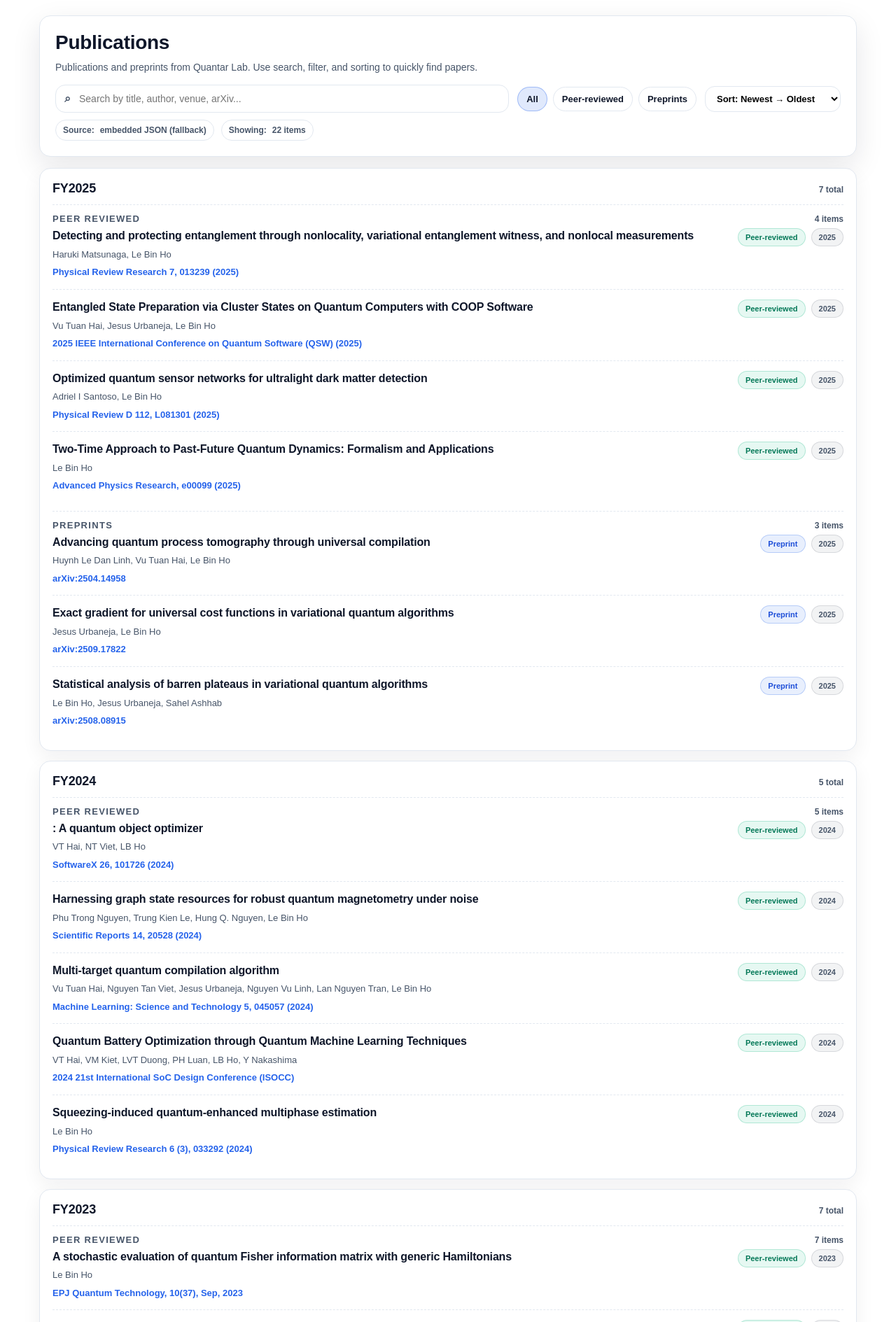
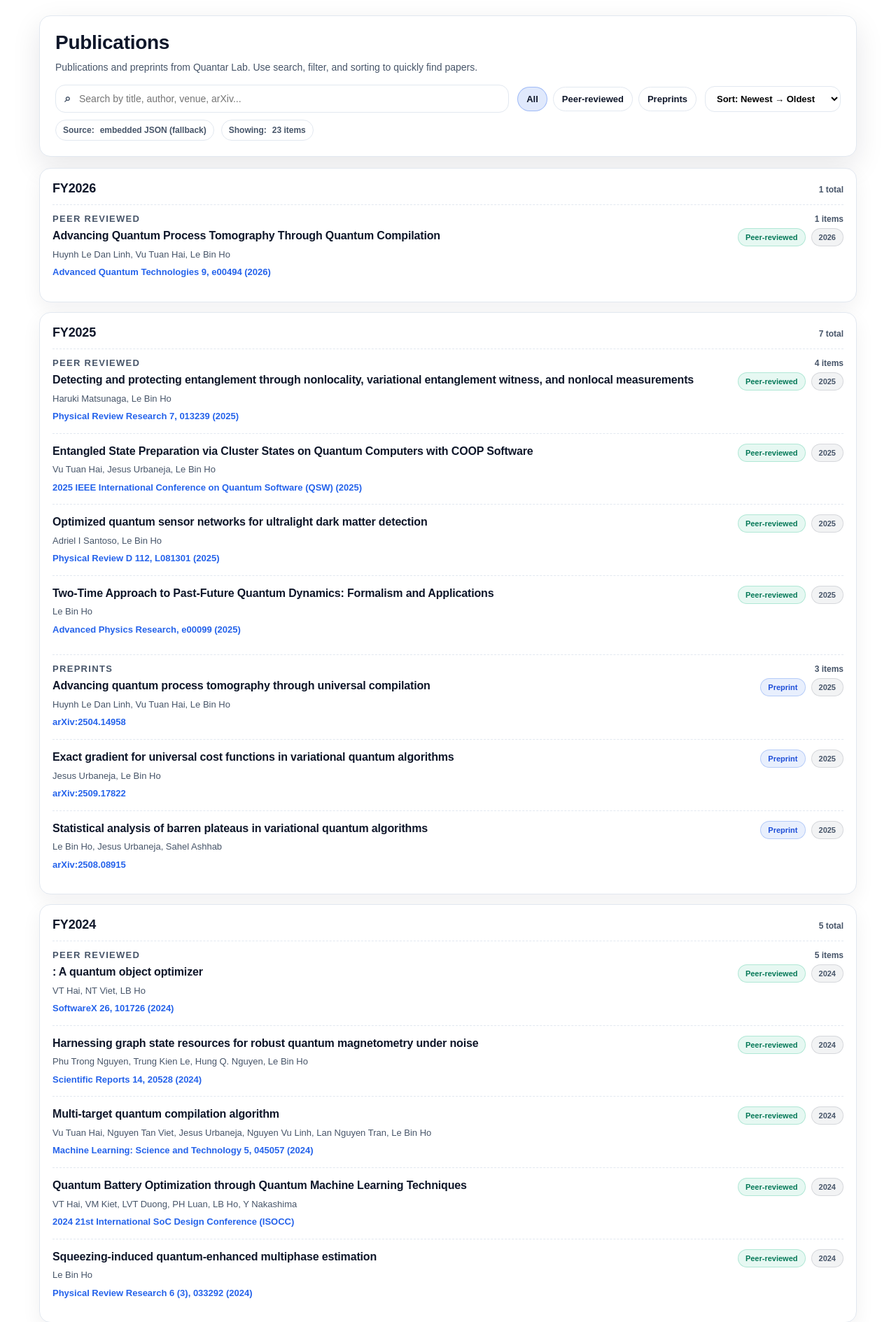
Before and after one commit to echkon/quantumLab, a Django app: page /users/publication/ in a window 1280 px wide. Shown: the part 62-1951 px from the top of the page at 70% size. Run offline with Django 5.2, Linux system fonts and the light colour scheme.

Commit message:
add something new

```diff
--- a/users/templates/publication.html
+++ b/users/templates/publication.html
@@ -647,6 +647,8 @@
     <script id="pubData" type="application/json">
 {
   "publications": [
+    {"fy":2026,"type":"peer","title":"Advancing Quantum Process Tomography Through Quantum Compilation","authors":"Huynh Le Dan Linh, Vu Tuan Hai, Le Bin Ho","venue":"Advanced Quantum Technologies 9, e00494 (2026)","year":2026,"link":"https://advanced.onlinelibrary.wiley.com/doi/full/10.1002/qute.202500494"},
+
     {"fy":2025,"type":"peer","title":"Optimized quantum sensor networks for ultralight dark matter detection","authors":"Adriel I Santoso, Le Bin Ho","venue":"Physical Review D 112, L081301 (2025)","year":2025,"link":"https://journals.aps.org/prd/abstract/10.1103/rv43-54zq"},
     {"fy":2025,"type":"peer","title":"Two-Time Approach to Past-Future Quantum Dynamics: Formalism and Applications","authors":"Le Bin Ho","venue":"Advanced Physics Research, e00099 (2025)","year":2025,"link":"https://advanced.onlinelibrary.wiley.com/doi/full/10.1002/apxr.202500099"},
     {"fy":2025,"type":"peer","title":"Entangled State Preparation via Cluster States on Quantum Computers with COOP Software","authors":"Vu Tuan Hai, Jesus Urbaneja, Le Bin Ho","venue":"2025 IEEE International Conference on Quantum Software (QSW) (2025)","year":2025,"link":"https://ieeexplore.ieee.org/abstract/document/11134319"},
```
